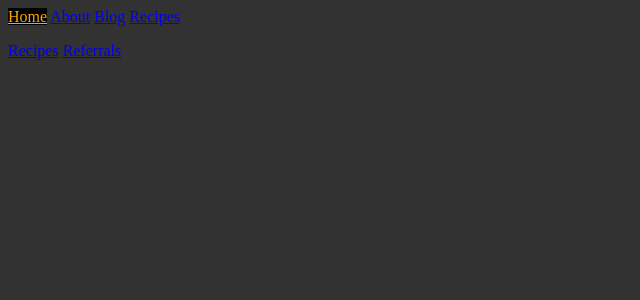
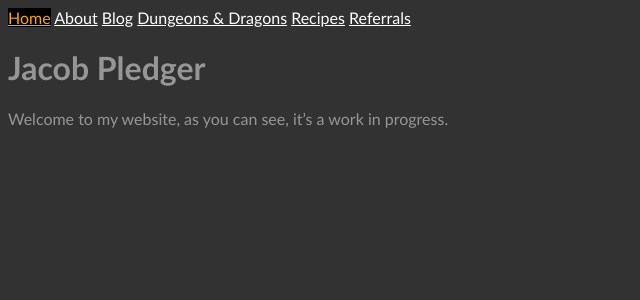
Before and after one commit to jacobpledger/website, a Jekyll site: the page built from index.md, in a window 1280 px wide. Shown: the top 300 px of the page, without its empty margins (0-640 px from the left). Built offline with Jekyll 4.4.1, drawn with Linux system fonts in a browser that asks for light colours.

Commit message:
updated, fixed a bunch of stuff

```diff
--- a/_data/navigation.yaml
+++ b/_data/navigation.yaml
@@ -4,5 +4,9 @@
   link: /about.html
 - name: Blog
   link: /blog.html
+- name: Dungeons & Dragons
+  link: /dungeons_and_dragons/index.md
 - name: Recipes
   link: https://recipes.jacobpledger.com
+- name: Referrals
+  link: /referrals.html
--- a/_sass/main.scss
+++ b/_sass/main.scss
@@ -1,8 +1,3 @@
-.body {
-  background-color: #323232;
-  text-color: #969696;
-}
-
 .current {
   color: orange;
   background-color: black;
--- a/assets/css/styles.scss
+++ b/assets/css/styles.scss
@@ -7,4 +7,9 @@ $contrast-color: #969696;
 body {
 	background-color: $site-background-color;
 	color: $contrast-color;
+	font-family: "Trebuchet MS";
 }
+
+a {
+	color: white;
+}
--- /dev/null
+++ b/dungeons_and_dragons/index.md
@@ -0,0 +1,5 @@
+---
+layout: default
+title: Dungeons & Dragons
+---
+# Dungeons & Dragons
--- a/index.md
+++ b/index.md
@@ -1,8 +1,7 @@
 ---
 layout: default
-title: About
+title: jacobpledger.com
 ---
+# Jacob Pledger
 
-
-[Recipes](https://recipes.jacobpledger.com)
-[Referrals](referrals.md)
+Welcome to my website, as you can see, it's a work in progress.
```
Also changed, not shown: Dungeons & Dragons/index.md (deleted, +0 -1 lines), dungeons_and_dragons/template.html (renamed from Dungeons & Dragons/template.html), referrals.html (renamed from referrals.md).
